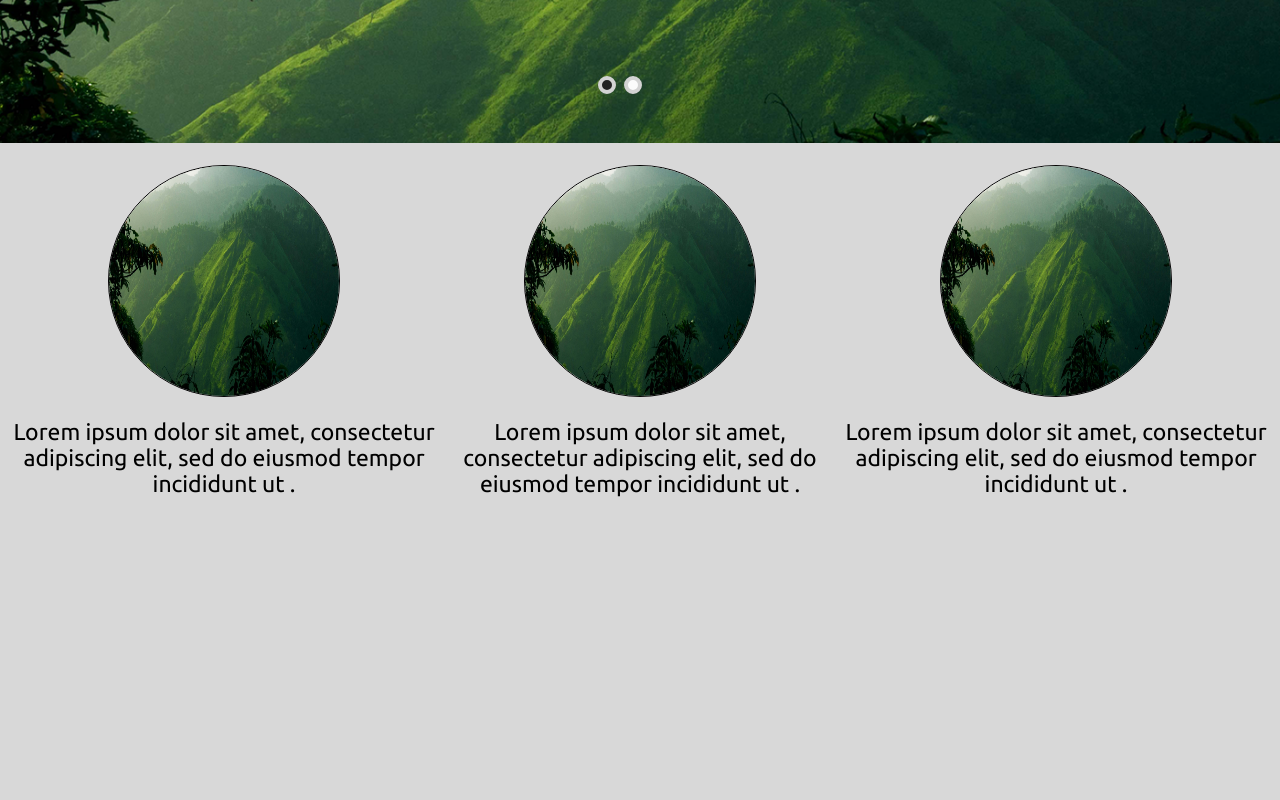
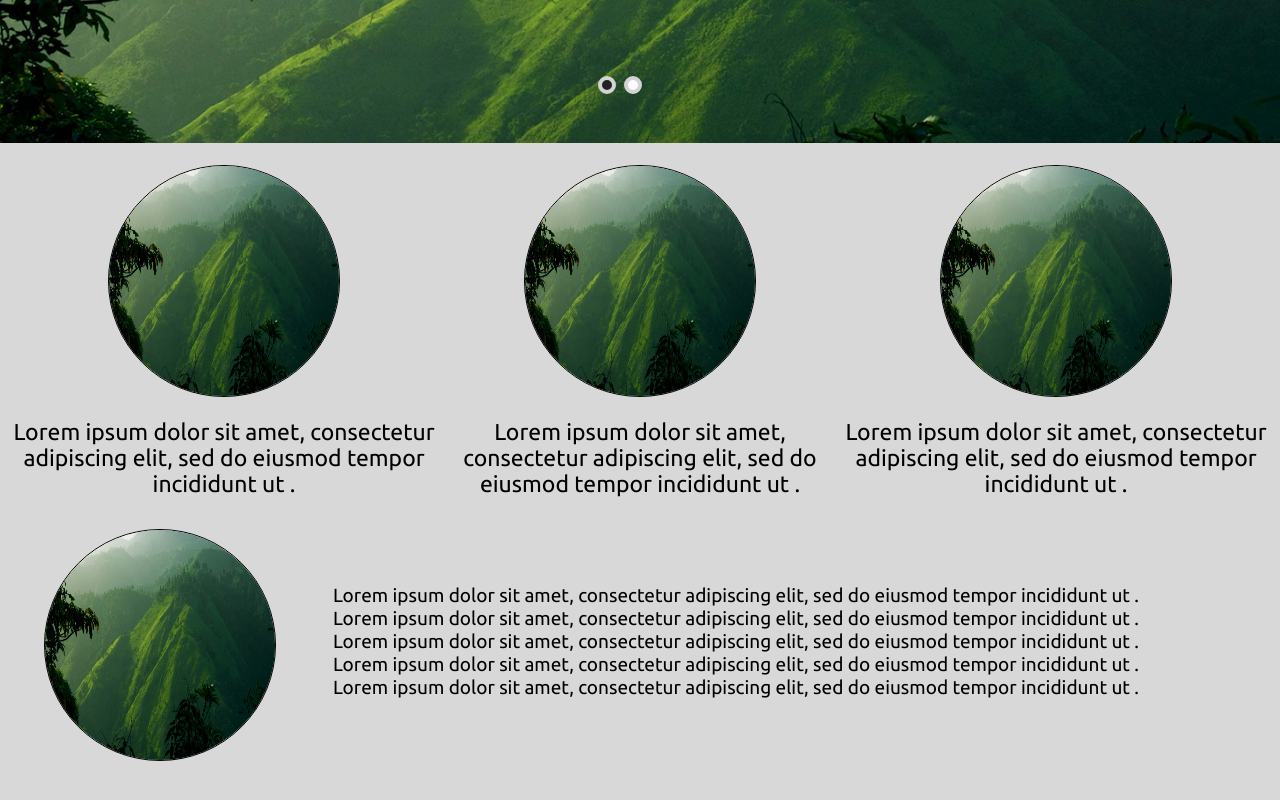
Before and after one commit to gilberto-009199/TeslaThompson, a plain HTML site: page index.html in a window 1280 px wide. Shown: the part 360-1160 px from the top of the page. Drawn offline with Linux system fonts and the light colour scheme; files whose address does not match are found by name.

Commit message:
Começãndo o desenvolvimento da estrutura do site em preto e branco v2

```diff
--- a/index.html
+++ b/index.html
@@ -82,8 +82,20 @@
                     </div>
                 </div>
             </div>
+            <div class="row" style="margin-top: 10px;">
+                <div class="cold3 Esquerda">
+                    <img class="arredonda center" style="border: solid 1px black; display: block; margin-top: 22px; width: 230px; height: 230px;" src="img/manancialjamaica.png" height="32" width="32">
+                </div>
+                <div class="cold7 Esquerda" style="margin-top: 77px; text-align: center; font-size: 19px; font-family: ubuntu;">
+                    Lorem ipsum dolor sit amet, consectetur adipiscing elit, sed do eiusmod tempor incididunt ut .
+                    Lorem ipsum dolor sit amet, consectetur adipiscing elit, sed do eiusmod tempor incididunt ut .
+                    Lorem ipsum dolor sit amet, consectetur adipiscing elit, sed do eiusmod tempor incididunt ut .
+                    Lorem ipsum dolor sit amet, consectetur adipiscing elit, sed do eiusmod tempor incididunt ut .
+                    Lorem ipsum dolor sit amet, consectetur adipiscing elit, sed do eiusmod tempor incididunt ut .
+                </div>
 
 
+            </div>
         </div>
         <footer>
 
```
Also changed, not shown: img/governadorjamaica.jpg (added).
